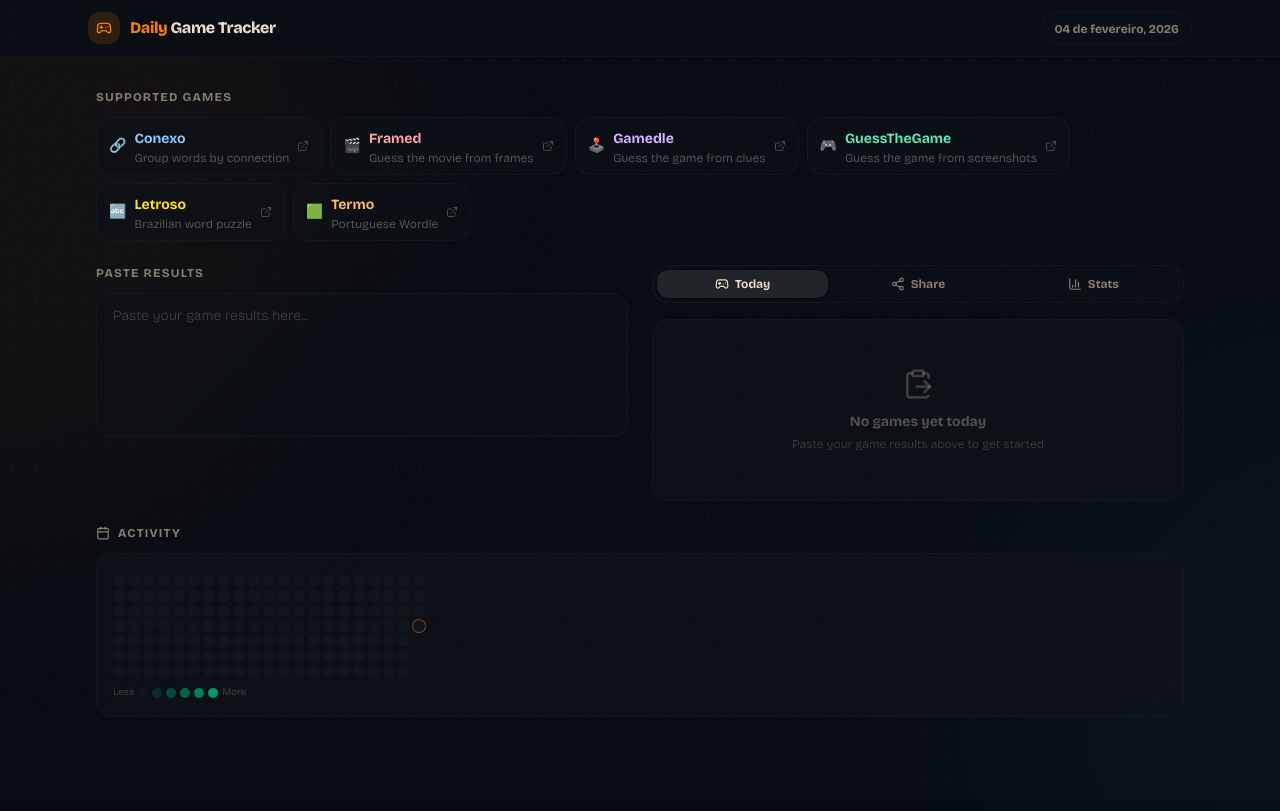
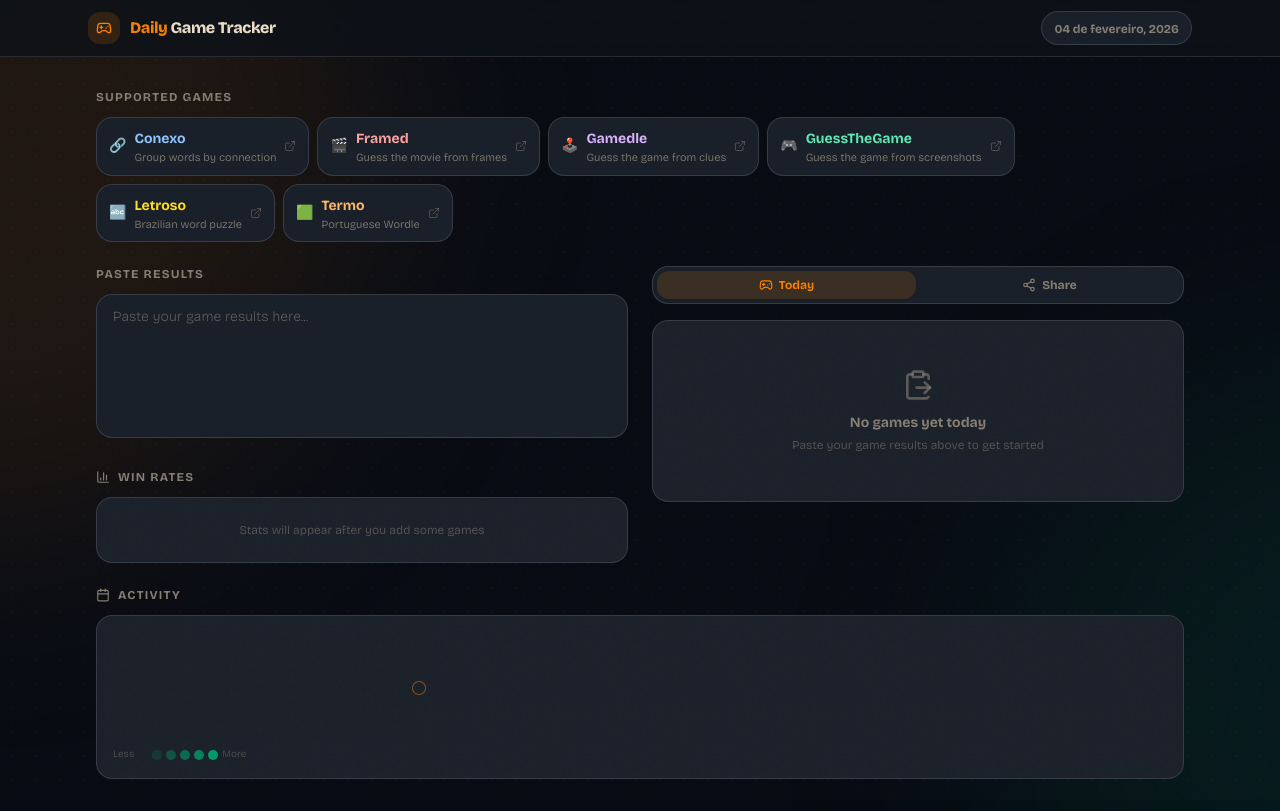
Before and after one commit to fofinhos-studios/daily-game-tracker, a React (Vite) app: page / in a window 1280 px wide. Built offline with nearby package versions, Linux system fonts and the light colour scheme.

Commit message:
fix(ui): improve contrast and inline win rates

```diff
--- a/src/App.tsx
+++ b/src/App.tsx
@@ -12,7 +12,7 @@
 import { useToday } from "@/hooks/useToday"
 import { formatDateDisplay } from "@/lib/dates"
 
-type Tab = "summary" | "share" | "stats"
+type Tab = "summary" | "share"
 
 export default function App() {
   const today = useToday()
@@ -30,8 +30,6 @@
   }
 
   const handleDatesAffected = (dates: string[]) => {
-    // If all results landed on today, stay on today.
-    // Otherwise navigate to the first affected date so the user sees them.
     if (dates.length === 1 && dates[0] === today) return
     if (dates.length > 0) {
       const target = dates.includes(today) ? today : dates[0]!
@@ -43,7 +41,6 @@
   const tabs: { id: Tab; label: string; icon: React.ReactNode }[] = [
     { id: "summary", label: "Today", icon: <Gamepad2 className="h-3.5 w-3.5" /> },
     { id: "share", label: "Share", icon: <Share2 className="h-3.5 w-3.5" /> },
-    { id: "stats", label: "Stats", icon: <BarChart3 className="h-3.5 w-3.5" /> },
   ]
 
   return (
@@ -62,6 +59,20 @@
               </h2>
               <PasteInput onResults={store.addResults} onDatesAffected={handleDatesAffected} />
             </section>
+
+            <section>
+              <div className="mb-3 flex items-center gap-2">
+                <BarChart3 className="h-3.5 w-3.5 text-muted-foreground" />
+                <h2 className="text-xs font-bold uppercase tracking-widest text-muted-foreground">
+                  Win Rates
+                </h2>
+              </div>
+              <div className="glass rounded-2xl p-4 noise overflow-hidden">
+                <div className="relative z-10">
+                  <SuccessRateList data={store.data} />
+                </div>
+              </div>
+            </section>
           </div>
 
           {/* Right column */}
@@ -75,7 +86,7 @@
                   onClick={() => setActiveTab(tab.id)}
                   className={`flex flex-1 items-center justify-center gap-1.5 rounded-lg px-3 py-1.5 text-xs font-bold transition-all ${
                     activeTab === tab.id
-                      ? "bg-foreground/10 text-foreground shadow-sm"
+                      ? "bg-primary/15 text-primary shadow-sm"
                       : "text-muted-foreground hover:text-foreground/70"
                   }`}
                 >
@@ -106,15 +117,6 @@
               )}
 
               {activeTab === "share" && <SharePreview entry={entry} />}
-
-              {activeTab === "stats" && (
-                <div className="space-y-4">
-                  <h3 className="text-xs font-bold uppercase tracking-widest text-muted-foreground">
-                    Win Rates
-                  </h3>
-                  <SuccessRateList data={store.data} />
-                </div>
-              )}
             </div>
           </div>
         </div>
--- a/src/components/input/PasteInput.tsx
+++ b/src/components/input/PasteInput.tsx
@@ -79,7 +79,7 @@
           onChange={(e) => handleChange(e.target.value)}
           onPaste={handlePaste}
           placeholder="Paste your game results here..."
-          className="h-36 w-full resize-none glass rounded-2xl px-4 py-3 text-sm font-light text-foreground placeholder:font-extralight placeholder:text-muted-foreground/50 focus:animate-glow-pulse focus:outline-none transition-all"
+          className="h-36 w-full resize-none glass rounded-2xl px-4 py-3 text-sm font-light text-foreground placeholder:font-extralight placeholder:text-muted-foreground/70 focus:animate-glow-pulse focus:outline-none transition-all"
         />
         {toast && (
           <div className="animate-fade-in absolute -bottom-1 left-0 translate-y-full glass glow-primary rounded-lg px-3 py-1.5 text-xs font-bold text-primary">
--- a/src/components/layout/PageShell.tsx
+++ b/src/components/layout/PageShell.tsx
@@ -5,8 +5,8 @@
     <div className="relative min-h-screen overflow-hidden">
       {/* Background gradients */}
       <div className="pointer-events-none fixed inset-0">
-        <div className="absolute -left-1/3 -top-1/3 h-[800px] w-[800px] rounded-full bg-primary/5 blur-[120px]" />
-        <div className="absolute -bottom-1/3 -right-1/3 h-[700px] w-[700px] rounded-full bg-accent/5 blur-[120px]" />
+        <div className="absolute -left-1/3 -top-1/3 h-[800px] w-[800px] rounded-full bg-primary/10 blur-[120px]" />
+        <div className="absolute -bottom-1/3 -right-1/3 h-[700px] w-[700px] rounded-full bg-accent/10 blur-[120px]" />
       </div>
 
       {/* Noise texture overlay */}
--- a/src/components/layout/SupportedGames.tsx
+++ b/src/components/layout/SupportedGames.tsx
@@ -32,7 +32,7 @@
               <span className="text-sm">{info.emoji}</span>
               <div className="min-w-0">
                 <span className={`text-sm font-bold ${GAME_NAME_COLORS[game]}`}>{info.label}</span>
-                <p className="text-xs text-muted-foreground/70 whitespace-nowrap">
+                <p className="text-[11px] text-muted-foreground whitespace-nowrap">
                   {info.description}
                 </p>
               </div>
--- a/src/components/share/SharePreview.tsx
+++ b/src/components/share/SharePreview.tsx
@@ -10,7 +10,7 @@
   if (!entry || entry.results.length === 0) {
     return (
       <div className="glass rounded-2xl px-6 py-8 text-center">
-        <p className="text-xs font-light text-muted-foreground/40">
+        <p className="text-xs font-light text-muted-foreground/60">
           Your shareable message will appear here
         </p>
       </div>
--- a/src/components/stats/SuccessRateList.tsx
+++ b/src/components/stats/SuccessRateList.tsx
@@ -14,7 +14,7 @@
 
   if (allStats.length === 0) {
     return (
-      <p className="text-center text-xs font-light text-muted-foreground/40 py-4">
+      <p className="text-center text-xs font-light text-muted-foreground/60 py-2">
         Stats will appear after you add some games
       </p>
     )
--- a/src/components/summary/EmptyState.tsx
+++ b/src/components/summary/EmptyState.tsx
@@ -4,9 +4,9 @@
   return (
     <div className="relative glass rounded-2xl noise overflow-hidden px-6 py-12 text-center">
       <div className="relative z-10 flex flex-col items-center justify-center">
-        <ClipboardPaste className="mb-3 h-8 w-8 text-muted-foreground/40" />
-        <p className="text-sm font-bold text-muted-foreground/60">No games yet today</p>
-        <p className="mt-1 text-xs font-light text-muted-foreground/40">
+        <ClipboardPaste className="mb-3 h-8 w-8 text-muted-foreground/60" />
+        <p className="text-sm font-bold text-muted-foreground">No games yet today</p>
+        <p className="mt-1 text-xs font-light text-muted-foreground/60">
           Paste your game results above to get started
         </p>
       </div>
--- a/src/index.css
+++ b/src/index.css
@@ -17,9 +17,9 @@
   --color-ring: oklch(0.72 0.18 55);
   --color-destructive: oklch(0.6 0.2 25);
   --color-destructive-foreground: oklch(0.95 0.02 25);
-  --color-glass: oklch(0.18 0.015 260 / 0.6);
-  --color-glass-border: oklch(0.4 0.015 260 / 0.15);
-  --color-glass-highlight: oklch(0.9 0.02 80 / 0.05);
+  --color-glass: oklch(0.24 0.02 260);
+  --color-glass-border: oklch(0.36 0.02 260);
+  --color-glass-highlight: oklch(0.9 0.02 80 / 0.15);
 
   --radius-sm: 0.375rem;
   --radius-md: 0.5rem;
@@ -106,13 +106,14 @@
 .glass {
   background: var(--color-glass);
   border: 1px solid var(--color-glass-border);
+  border-top-color: var(--color-glass-highlight);
   backdrop-filter: blur(16px) saturate(1.4);
   -webkit-backdrop-filter: blur(16px) saturate(1.4);
 }
 
 .glass-strong {
-  background: oklch(0.16 0.015 260 / 0.8);
-  border-bottom: 1px solid var(--color-glass-border);
+  background: oklch(0.18 0.015 260 / 0.85);
+  border-bottom: 1px solid oklch(0.45 0.015 260 / 0.4);
   backdrop-filter: blur(24px) saturate(1.5);
   -webkit-backdrop-filter: blur(24px) saturate(1.5);
 }
```
